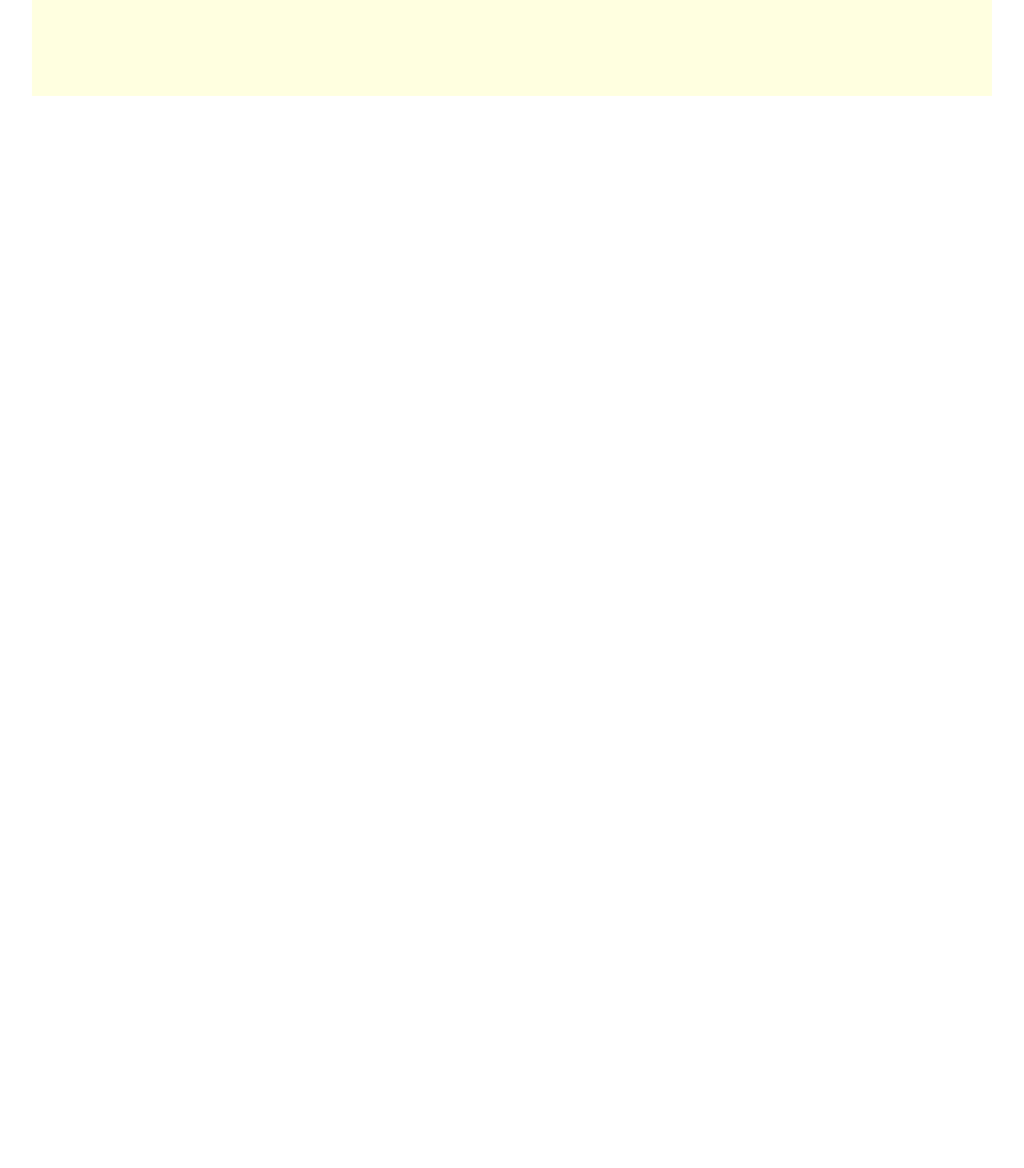
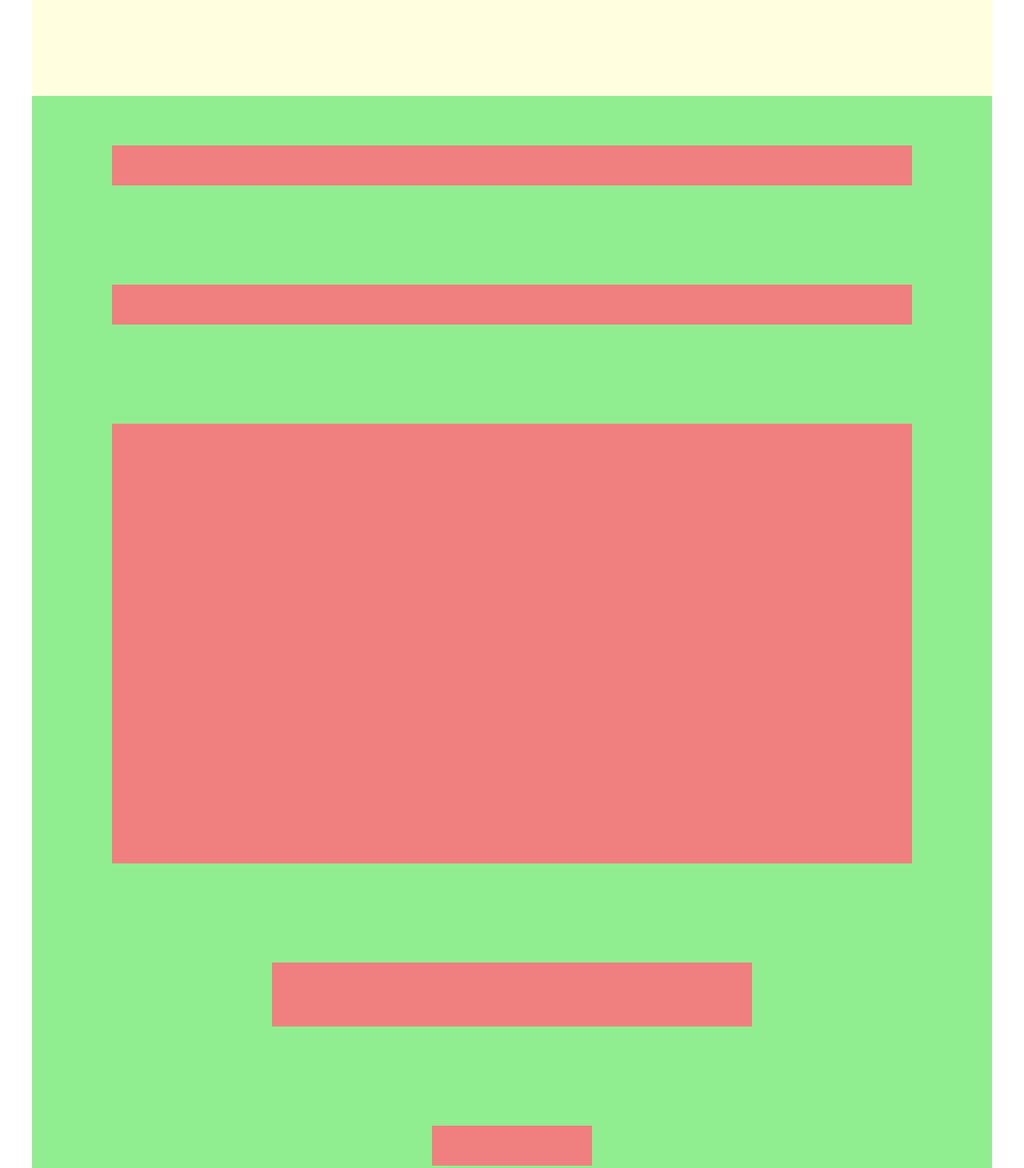
Before and after one commit to DavideAnile/htmlcss-struttura-discord, a plain HTML site: page index.html in a window 1280 px wide. Shown: the part 2460-3921 px from the top of the page at 80% size. Before the commit the page ends 2580 px from the top, so only its background shows below. Drawn offline with Linux system fonts and the light colour scheme.

Commit message:
feat  : last section added + footer structure

```diff
--- a/css/style.css
+++ b/css/style.css
@@ -143,3 +143,33 @@
 }
 
 /* /third-section */
+
+
+.last-section{
+    display: flex;
+    flex-flow: column nowrap;
+    justify-content: space-around;
+    align-items: center;
+    height: 1400px;
+    background-color: lightgreen;
+}
+
+#last-sect-title, #last-sect-text{
+    height: 50px;
+    width: 1000px;
+    background-color: lightcoral;
+}
+
+#last-sect-img{
+    width: 1000px;
+    height: 550px;
+    background-color: lightcoral;
+
+}
+
+#last-sect-credits{
+    width: 600px;
+    height: 80px;
+    background-color: lightcoral;
+
+}
--- a/index.html
+++ b/index.html
@@ -56,7 +56,26 @@
             <div id="text-section3"></div>
         </div>
 
+        <div class="last-section container-centered">
+            <div id="last-sect-title"></div>
+            <div id="last-sect-text"></div>
+            <div id="last-sect-img"></div>
+            <div id="last-sect-credits"></div>
+            <div id="download-mac"></div>
+        </div>
         <!-- main-sections -->
+
+        <div class="credits container-centered">
+            <div></div>
+            <div></div>
+            <div></div>
+            <div></div>
+            <div></div>
+
+        </div>
+
+
+
 
 
 
```
